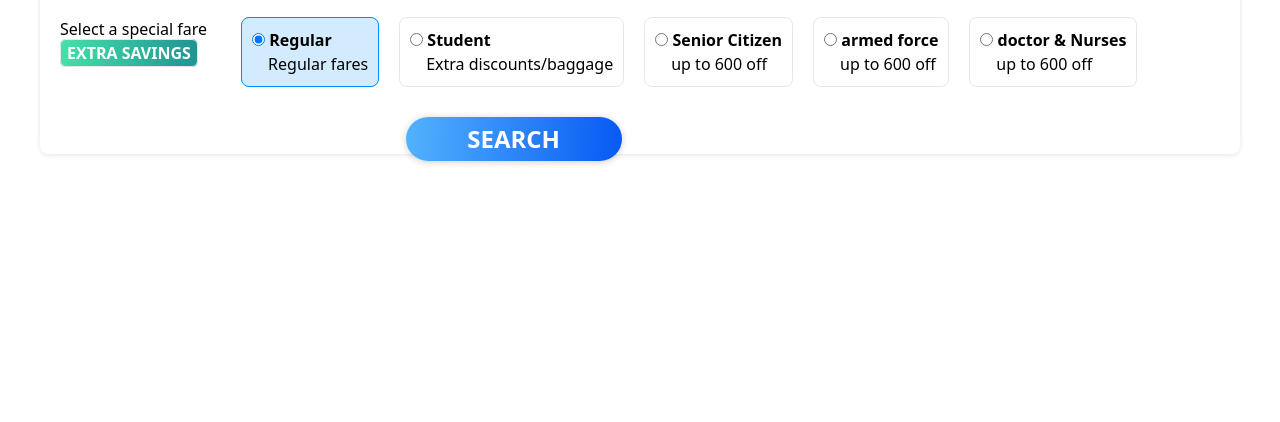
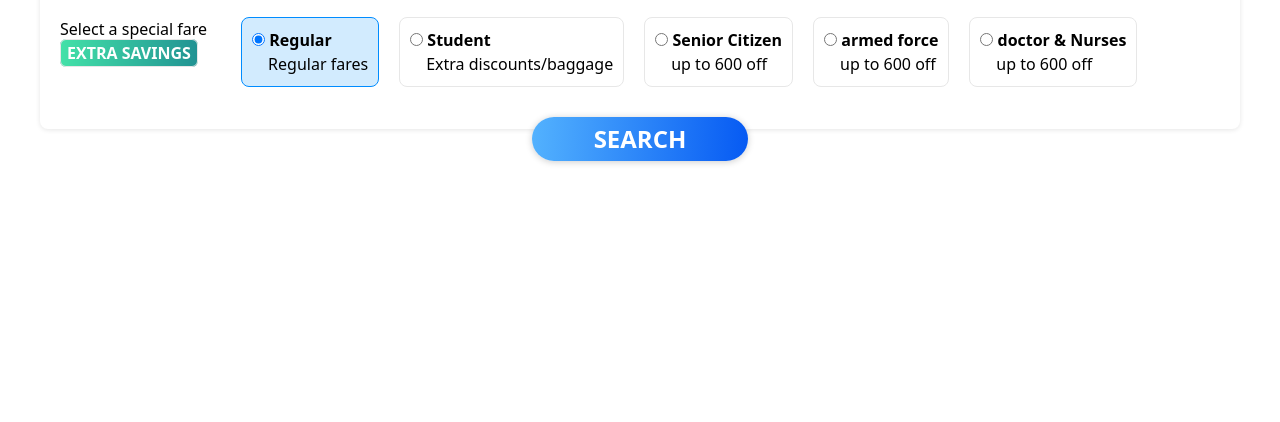
Before and after one commit to shashankAcharya3/Shashank-s, a plain HTML site: page MakeMyTrip/index1.html in a window 1280 px wide. Shown: the part 378-800 px from the top of the page. Drawn offline with nearby package versions, Linux system fonts and the light colour scheme.

Commit message:
Update styles.css

```diff
--- a/MakeMyTrip/styles.css
+++ b/MakeMyTrip/styles.css
@@ -155,7 +155,10 @@
   font-size: 24px;
   line-height: 24px;
   background: linear-gradient(93deg, #53b2fe, #065af3);
-  margin-left: 27vw;
+}
+.btn {
+  display: flex;
+  justify-content: center;
 }
 
 @media only screen and (max-width: 768px) {
```
